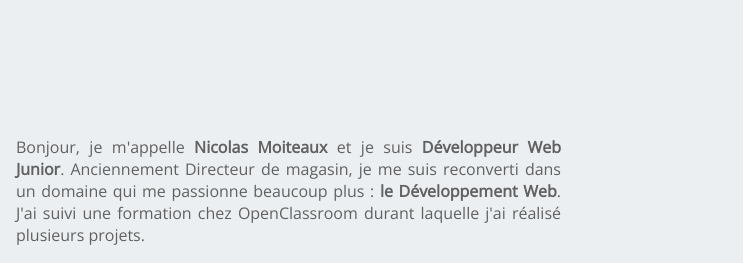
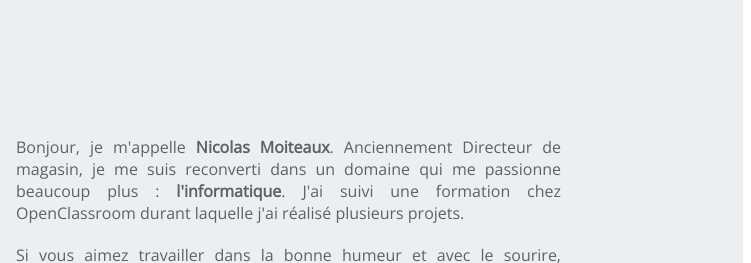
Before and after one commit to nico94700/Portfio, a plain HTML site: page index.html in a window 1280 px wide. Shown: the part 1080-1343 px from the top of the page, 529-1280 px from the left. Drawn offline with nearby package versions, Linux system fonts and the light colour scheme.

Commit message:
Update index.html

```diff
--- a/index.html
+++ b/index.html
@@ -53,7 +53,8 @@
             <div id="divprofil">
                 <img src="images/nico.jpg">
                 <div id="texteprofil">
-                    <p id="psection1">Bonjour, je m'appelle <strong>Nicolas Moiteaux</strong> et je suis <strong>Développeur Web Junior</strong>. Anciennement Directeur de magasin, je me suis reconverti dans un domaine qui me passionne beaucoup plus : <strong>le Développement Web</strong>. J'ai suivi une formation chez OpenClassroom durant laquelle j'ai réalisé plusieurs projets.</p>
+                    <p id="psection1">Bonjour, je m'appelle <strong>Nicolas Moiteaux</strong>.
+                        Anciennement Directeur de magasin, je me suis reconverti dans un domaine qui me passionne beaucoup plus : <strong>l'informatique</strong>. J'ai suivi une formation chez OpenClassroom durant laquelle j'ai réalisé plusieurs projets.</p>
                     <p id="psection1">Si vous aimez travailler dans la bonne humeur et avec le sourire, <a id="aprofil" href="#section5"><span id="spanprofil">Contactez-moi</span> ! </a> <i class="far fa-grin-beam"></i></p>
                             <a class="bouton" href="/images/CV.pdf" download="">CV format PDF</a>
                 </div>
```
